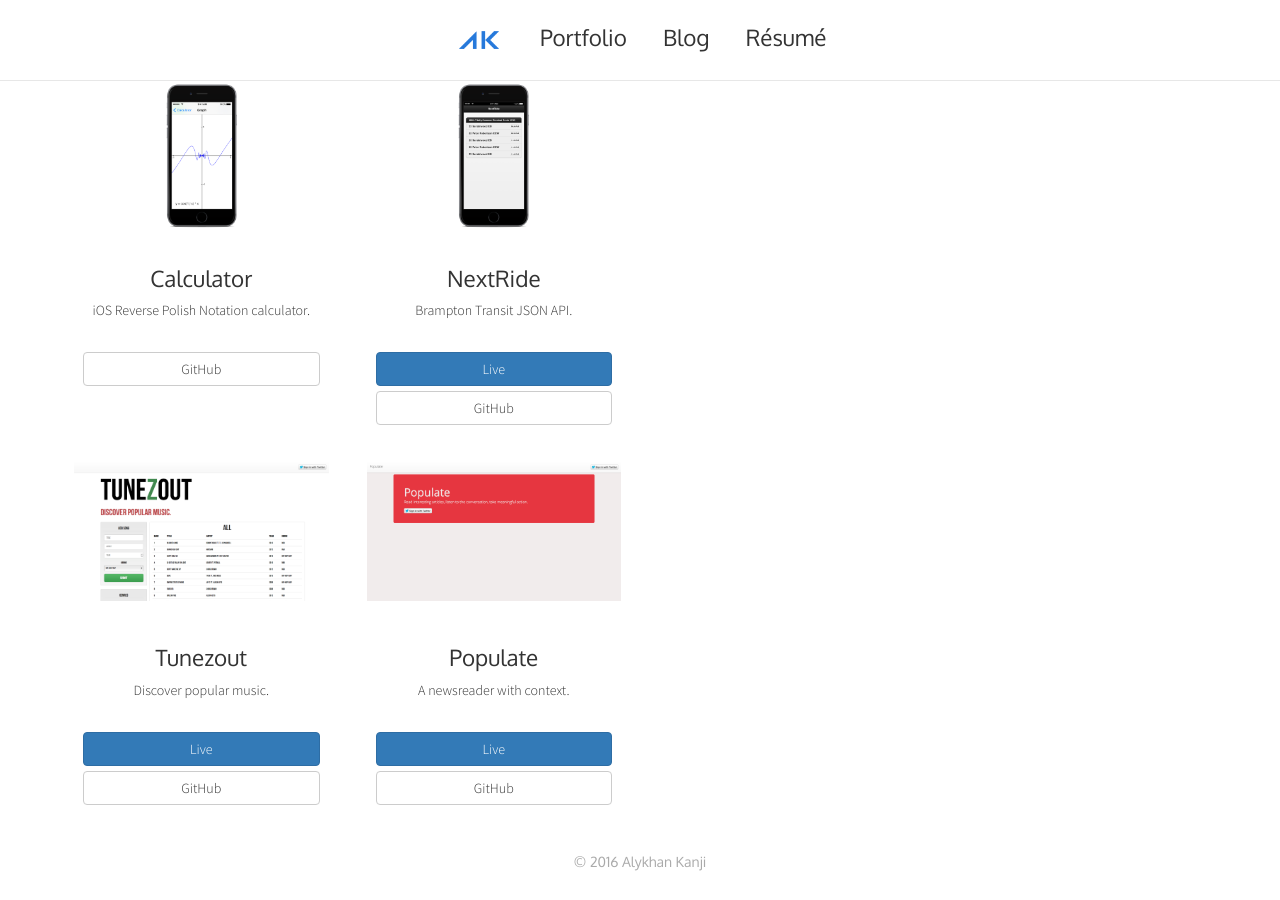
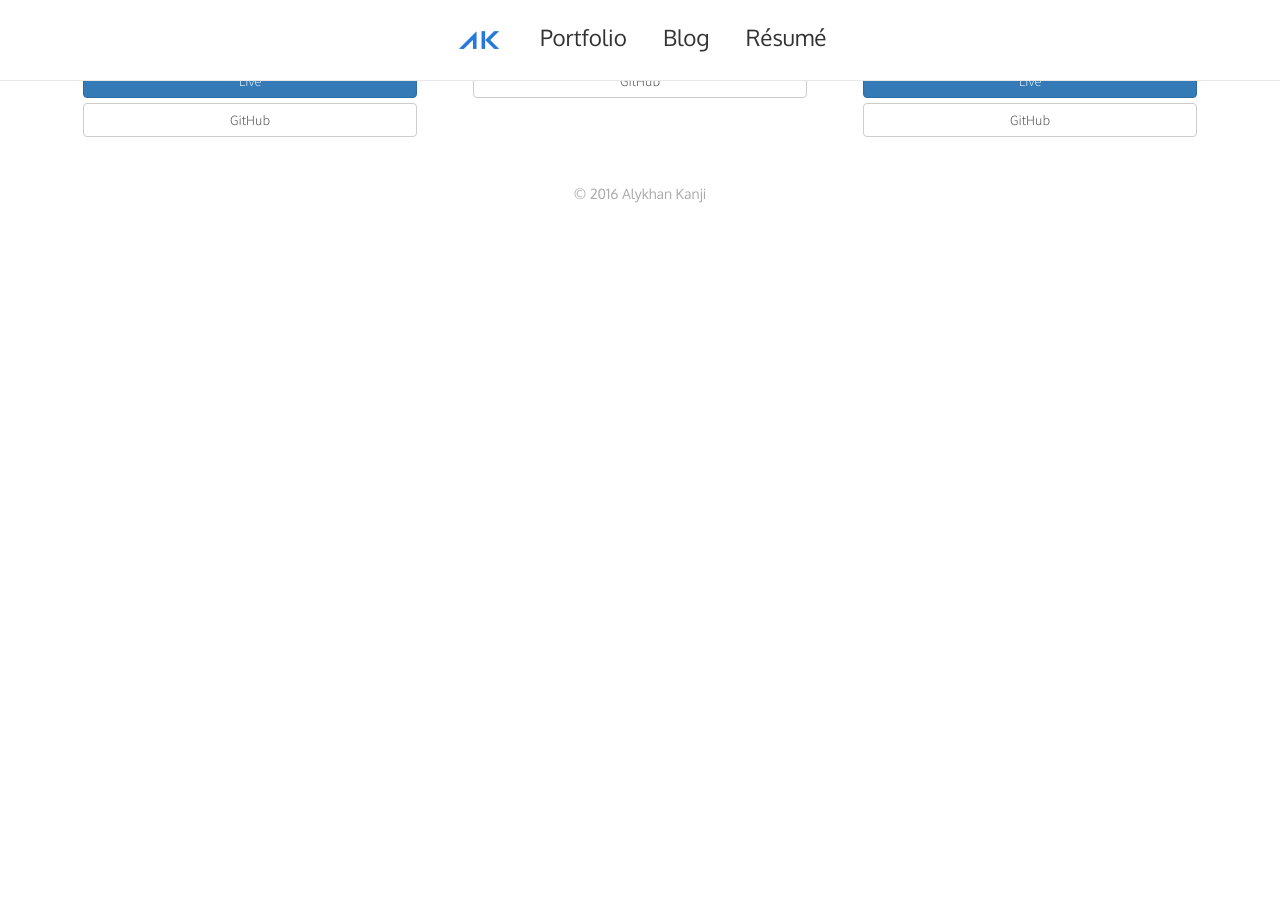
Before and after one commit to alykhank/alykhank.github.io, a Jekyll site: the page built from index.html, in a window 1280 px wide and 900 px high, scrolled down 1310 px. Built offline with Jekyll 4.4.1, drawn with Linux system fonts in a browser that asks for light colours; nearby versions of some CDN libraries; comment, search, counter and statistics services are not loaded; after the commit the page ends 1542 px from its top, so only the background shows below that.

```diff
--- a/_data/projects.yml
+++ b/_data/projects.yml
@@ -35,15 +35,3 @@
   live: http://nextride.alykhan.com
   github: https://github.com/alykhank/NextRide
   thumbnail_tall: true
-
-- title: Tunezout
-  caption: Discover popular music.
-  thumbnail: tunezout
-  live: http://tunezout.alykhan.com
-  github: https://github.com/alykhank/Tunezout
-
-- title: Populate
-  caption: A newsreader with context.
-  thumbnail: populate
-  live: http://populate-mit.herokuapp.com
-  github: https://github.com/alykhank/populate
--- a/_includes/portfolio.html
+++ b/_includes/portfolio.html
@@ -3,11 +3,11 @@
   <br>
   <div class="row">
     {% for p in site.data.projects %}
-      <div class="col-xs-6 col-sm-3">
+      <div class="col-xs-12 col-sm-4">
         <div class="thumbnail">
           {% if p.thumbnail %}
             <div class="thumbnail-img">
-              <img src="img/{{ p.thumbnail }}.png" alt="{{ p.title }}" {% if p.thumbnail_tall %}width="75"{% endif %} class="img-responsive center-block">
+              <img src="img/{{ p.thumbnail }}.png" alt="{{ p.title }}" {% if p.thumbnail_tall %}width="100"{% endif %} class="img-responsive center-block">
             </div>
           {% endif %}
           <div class="text-center caption">
@@ -22,7 +22,7 @@
           </div>
         </div>
       </div>
-      {% cycle nil, '<div class="clearfix visible-xs"></div>', nil, '<div class="clearfix"></div>' %}
+      {% cycle '<div class="clearfix visible-xs"></div>', '<div class="clearfix visible-xs"></div>', '<div class="clearfix"></div>' %}
     {% endfor %}
   </div>
 </section>
```
